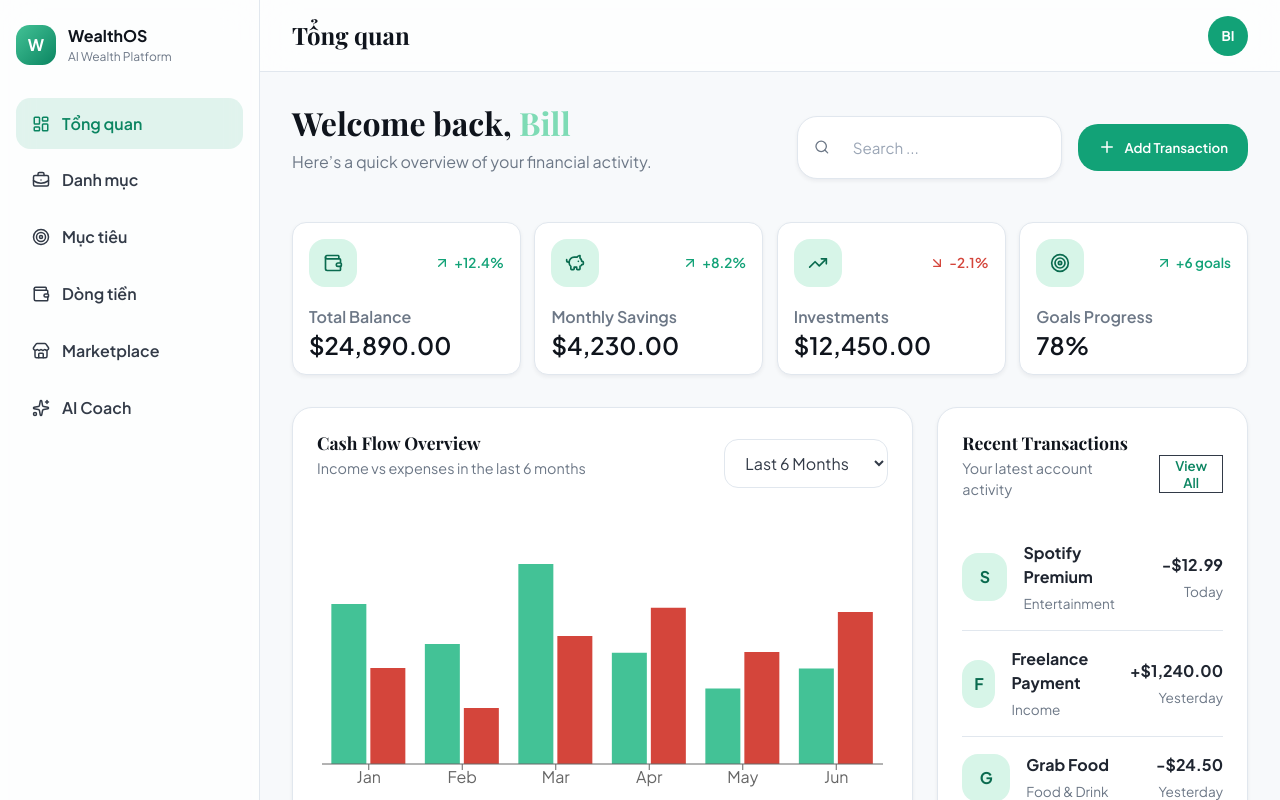
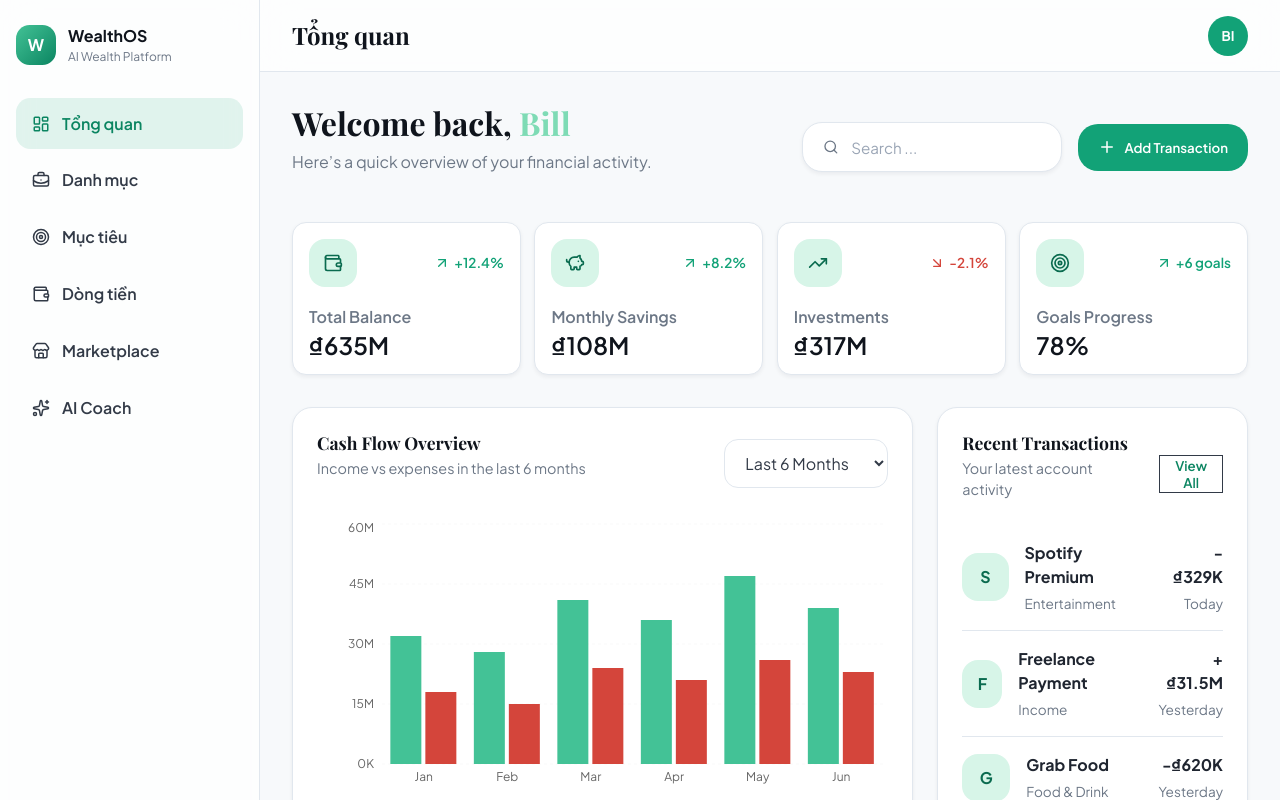
Before and after one commit to Th0ngpv/Capstone-Static-Frontend, a React (Vite) app: page /dashboard in a window 1280 px wide. Shown: the top 800 px of the page. Built offline with nearby package versions, Linux system fonts and the light colour scheme.

Commit message:
refactor: change the values in dashboard into vnd

```diff
--- a/src/pages/dashboard/DashboardPage.css
+++ b/src/pages/dashboard/DashboardPage.css
@@ -42,8 +42,8 @@
   display: flex;
   align-items: center;
   gap: 0.75rem;
+  padding: 0.9rem 1.25rem;
   min-width: 260px;
-  padding: 0.85rem 1rem;
   border: 1px solid var(--border);
   border-radius: var(--r-xl);
   background: var(--surface);
@@ -55,6 +55,7 @@
   width: 100%;
   border: none;
   outline: none;
+  padding: 0;
   background: transparent;
   color: var(--ink-700);
   font-size: 0.95rem;
@@ -208,19 +209,41 @@
   align-items: flex-end;
 }
 
-.dashboard-chart-bars {
+.dashboard-chart-tooltip {
+  min-width: 200px;
+  padding: 1rem;
+  border-radius: 1rem;
+  background: rgba(18, 18, 18, 0.95);
+  border: 1px solid rgba(255, 255, 255, 0.08);
+  backdrop-filter: blur(16px);
+  box-shadow: 0 10px 30px rgba(0, 0, 0, 0.25);
+}
+
+.dashboard-chart-tooltip__label {
+  margin-bottom: 0.75rem;
+  font-size: 0.875rem;
+  font-weight: 600;
+  color: var(--text-primary);
+}
+
+.dashboard-chart-tooltip__item {
   display: flex;
-  align-items: flex-end;
+  align-items: center;
   justify-content: space-between;
   gap: 1rem;
-  width: 100%;
-  height: 100%;
+  font-size: 0.875rem;
 }
 
-.dashboard-chart-bar {
-  flex: 1;
-  border-radius: 1rem 1rem 0 0;
-  background: linear-gradient(180deg, var(--brand-300), var(--brand-600));
+.dashboard-chart-tooltip__item + .dashboard-chart-tooltip__item {
+  margin-top: 0.5rem;
+}
+
+.dashboard-chart-tooltip__item span {
+  color: var(--text-secondary);
+}
+
+.dashboard-chart-tooltip__item strong {
+  color: var(--text-primary);
 }
 
 .dashboard-transactions {
--- a/src/pages/dashboard/DashboardPage.tsx
+++ b/src/pages/dashboard/DashboardPage.tsx
@@ -11,62 +11,248 @@ import {
 } from 'lucide-react';
 
 import './DashboardPage.css';
-import { Bar, BarChart, ResponsiveContainer, Tooltip, XAxis } from 'recharts';
+import {
+  Bar,
+  BarChart,
+  ResponsiveContainer,
+  Tooltip,
+  XAxis,
+  YAxis,
+  CartesianGrid,
+} from 'recharts';
 
+import type {
+  TooltipContentProps,
+} from 'recharts';
+
+import type {
+  NameType,
+  ValueType,
+} from 'recharts/types/component/DefaultTooltipContent';
+import { useNavigate } from 'react-router-dom';
+
+const formatCurrency = (
+  value?: number | string
+) => {
+  const amount = Number(value) || 0;
+
+  return amount.toLocaleString(
+    "vi-VN",
+    {
+      style: "currency",
+      currency: "VND",
+      maximumFractionDigits: 0,
+    }
+  );
+};
+
+const formatCompactCurrency = (
+  value: number,
+) => {
+  if (value >= 1_000_000_000) {
+    return `${(
+      value / 1_000_000_000
+    ).toFixed(1)}B`;
+  }
+
+  if (value >= 1_000_000) {
+    return `${(
+      value / 1_000_000
+    ).toFixed(0)}M`;
+  }
+
+  return `${(
+    value / 1_000
+  ).toFixed(0)}K`;
+};
+
+const CustomTooltip = ({
+  active,
+  payload,
+  label,
+}: TooltipContentProps<
+  ValueType,
+  NameType
+>) => {
+  if (
+    active &&
+    payload &&
+    payload.length
+  ) {
+    return (
+      <div className="dashboard-chart-tooltip">
+        <p className="dashboard-chart-tooltip__label">
+          {label}
+        </p>
+
+        <div className="dashboard-chart-tooltip__item">
+          <span>Income</span>
+
+          <strong style={{ color: '#22c55e' }}>
+            {formatCurrency(
+              Number(payload?.[0]?.value ?? 0)
+            )}
+          </strong>
+        </div>
+
+        <div className="dashboard-chart-tooltip__item">
+          <span>Expense</span>
+
+          <strong style={{ color: '#ef4444' }}>
+            {formatCurrency(
+              Number(payload?.[1]?.value ?? 0)
+            )}
+          </strong>
+        </div>
+      </div>
+    );
+  }
+
+  return null;
+};
 
 export default function DashboardPage() {
   const [range, setRange] = useState('6m');
+  const navigate = useNavigate();
   const chartData = {
     '6m': [
-      { name: 'Jan', income: 4000, expense: 2400 },
-      { name: 'Feb', income: 3000, expense: 1398 },
-      { name: 'Mar', income: 5000, expense: 3200 },
-      { name: 'Apr', income: 2780, expense: 3908 },
-      { name: 'May', income: 1890, expense: 2800 },
-      { name: 'Jun', income: 2390, expense: 3800 },
+      {
+        name: 'Jan',
+        income: 32000000,
+        expense: 18000000,
+      },
+      {
+        name: 'Feb',
+        income: 28000000,
+        expense: 15000000,
+      },
+      {
+        name: 'Mar',
+        income: 41000000,
+        expense: 24000000,
+      },
+      {
+        name: 'Apr',
+        income: 36000000,
+        expense: 21000000,
+      },
+      {
+        name: 'May',
+        income: 47000000,
+        expense: 26000000,
+      },
+      {
+        name: 'Jun',
+        income: 39000000,
+        expense: 23000000,
+      },
     ],
 
     '12m': [
-      { name: 'Jan', income: 4000, expense: 2400 },
-      { name: 'Feb', income: 3000, expense: 1398 },
-      { name: 'Mar', income: 5000, expense: 3200 },
-      { name: 'Apr', income: 2780, expense: 3908 },
-      { name: 'May', income: 1890, expense: 2800 },
-      { name: 'Jun', income: 2390, expense: 3800 },
-      { name: 'Jul', income: 3490, expense: 2100 },
-      { name: 'Aug', income: 4200, expense: 3000 },
-      { name: 'Sep', income: 2800, expense: 2600 },
-      { name: 'Oct', income: 3900, expense: 3200 },
-      { name: 'Nov', income: 4300, expense: 3500 },
-      { name: 'Dec', income: 5000, expense: 4100 },
+      {
+        name: 'Jan',
+        income: 32000000,
+        expense: 18000000,
+      },
+      {
+        name: 'Feb',
+        income: 28000000,
+        expense: 15000000,
+      },
+      {
+        name: 'Mar',
+        income: 41000000,
+        expense: 24000000,
+      },
+      {
+        name: 'Apr',
+        income: 36000000,
+        expense: 21000000,
+      },
+      {
+        name: 'May',
+        income: 47000000,
+        expense: 26000000,
+      },
+      {
+        name: 'Jun',
+        income: 39000000,
+        expense: 23000000,
+      },
+      {
+        name: 'Jul',
+        income: 52000000,
+        expense: 29000000,
+      },
+      {
+        name: 'Aug',
+        income: 48000000,
+        expense: 27000000,
+      },
+      {
+        name: 'Sep',
+        income: 43000000,
+        expense: 25000000,
+      },
+      {
+        name: 'Oct',
+        income: 58000000,
+        expense: 32000000,
+      },
+      {
+        name: 'Nov',
+        income: 61000000,
+        expense: 34000000,
+      },
+      {
+        name: 'Dec',
+        income: 72000000,
+        expense: 41000000,
+      },
     ],
 
     year: [
-      { name: 'Q1', income: 12000, expense: 7000 },
-      { name: 'Q2', income: 14000, expense: 9000 },
-      { name: 'Q3', income: 11000, expense: 8500 },
-      { name: 'Q4', income: 16000, expense: 10000 },
+      {
+        name: '2023',
+        income: 420000000,
+        expense: 250000000,
+      },
+      {
+        name: '2024',
+        income: 510000000,
+        expense: 310000000,
+      },
+      {
+        name: '2025',
+        income: 640000000,
+        expense: 370000000,
+      },
+      {
+        name: '2026',
+        income: 720000000,
+        expense: 430000000,
+      },
     ],
   };
   const summaryData = useMemo(
     () => [
       {
         title: 'Total Balance',
-        amount: '$24,890.00',
+        amount: '₫635M',
         change: '+12.4%',
         positive: true,
         icon: <Wallet size={20} />,
       },
       {
         title: 'Monthly Savings',
-        amount: '$4,230.00',
+        amount: '₫108M',
         change: '+8.2%',
         positive: true,
         icon: <PiggyBank size={20} />,
       },
       {
         title: 'Investments',
-        amount: '$12,450.00',
+        amount: '₫317M',
         change: '-2.1%',
         positive: false,
         icon: <TrendingUp size={20} />,
@@ -86,28 +272,28 @@ export default function DashboardPage() {
     {
       title: 'Spotify Premium',
       category: 'Entertainment',
-      amount: '-$12.99',
+      amount: '-₫329K',
       date: 'Today',
       expense: true,
     },
     {
       title: 'Freelance Payment',
       category: 'Income',
-      amount: '+$1,240.00',
+      amount: '+₫31.5M',
       date: 'Yesterday',
       expense: false,
     },
     {
       title: 'Grab Food',
       category: 'Food & Drink',
-      amount: '-$24.50',
+      amount: '-₫620K',
       date: 'Yesterday',
       expense: true,
     },
     {
       title: 'Vanguard ETF',
       category: 'Investment',
-      amount: '+$300.00',
+      amount: '+₫7.6M',
       date: '2 days ago',
       expense: false,
     },
@@ -116,20 +302,20 @@ export default function DashboardPage() {
   const goals = [
     {
       title: 'Emergency Fund',
-      current: '$8,000',
-      target: '$10,000',
+      current: '₫205M',
+      target: '₫256M',
       progress: 80,
     },
     {
       title: 'Japan Trip',
-      current: '$3,500',
-      target: '$5,000',
+      current: '₫89M',
+      target: '₫128M',
       progress: 70,
     },
     {
       title: 'New Laptop',
-      current: '$1,100',
-      target: '$2,000',
+      current: '₫28M',
+      target: '₫51M',
       progress: 55,
     },
   ];
@@ -232,10 +418,47 @@ export default function DashboardPage() {
               maxHeight={280}
               aspect={1.618}
             >
-              <BarChart data={range === '6m' ? chartData['6m'] : range === '12m' ? chartData['12m'] : chartData['year']}>
-                <XAxis dataKey="name" />
+              <BarChart
+                data={
+                  range === '6m'
+                    ? chartData['6m']
+                    : range === '12m'
+                      ? chartData['12m']
+                      : chartData['year']
+                }
+              >
+                <CartesianGrid
+                  strokeDasharray="3 3"
+                  vertical={false}
+                  opacity={0.1}
+                />
 
-                <Tooltip />
+                <XAxis
+                  dataKey="name"
+                  tickLine={false}
+                  axisLine={false}
+                  tick={{ fontSize: 12 }}
+                />
+
+                <YAxis
+                  tickLine={false}
+                  axisLine={false}
+                  tick={{ fontSize: 12 }}
+                  tickFormatter={(
+                    value,
+                  ) =>
+                    formatCompactCurrency(value)
+                  }
+                />
+
+                <Tooltip
+                  cursor={{
+                    fill: 'rgba(255,255,255,0.03)',
+                  }}
+                  offset={60}
+                  allowEscapeViewBox={{ x: false, y: true }}
+                  content={CustomTooltip}
+                />
 
                 <Bar
                   dataKey="income"
@@ -259,7 +482,12 @@ export default function DashboardPage() {
               <p>Your latest account activity</p>
             </div>
 
-            <button className="dashboard-text-btn">View All</button>
+            <button
+              className="dashboard-text-btn"
+              onClick={() => navigate('/cashflow')}
+            >
+              View All
+            </button>
           </div>
 
           <div className="dashboard-transactions">
```
